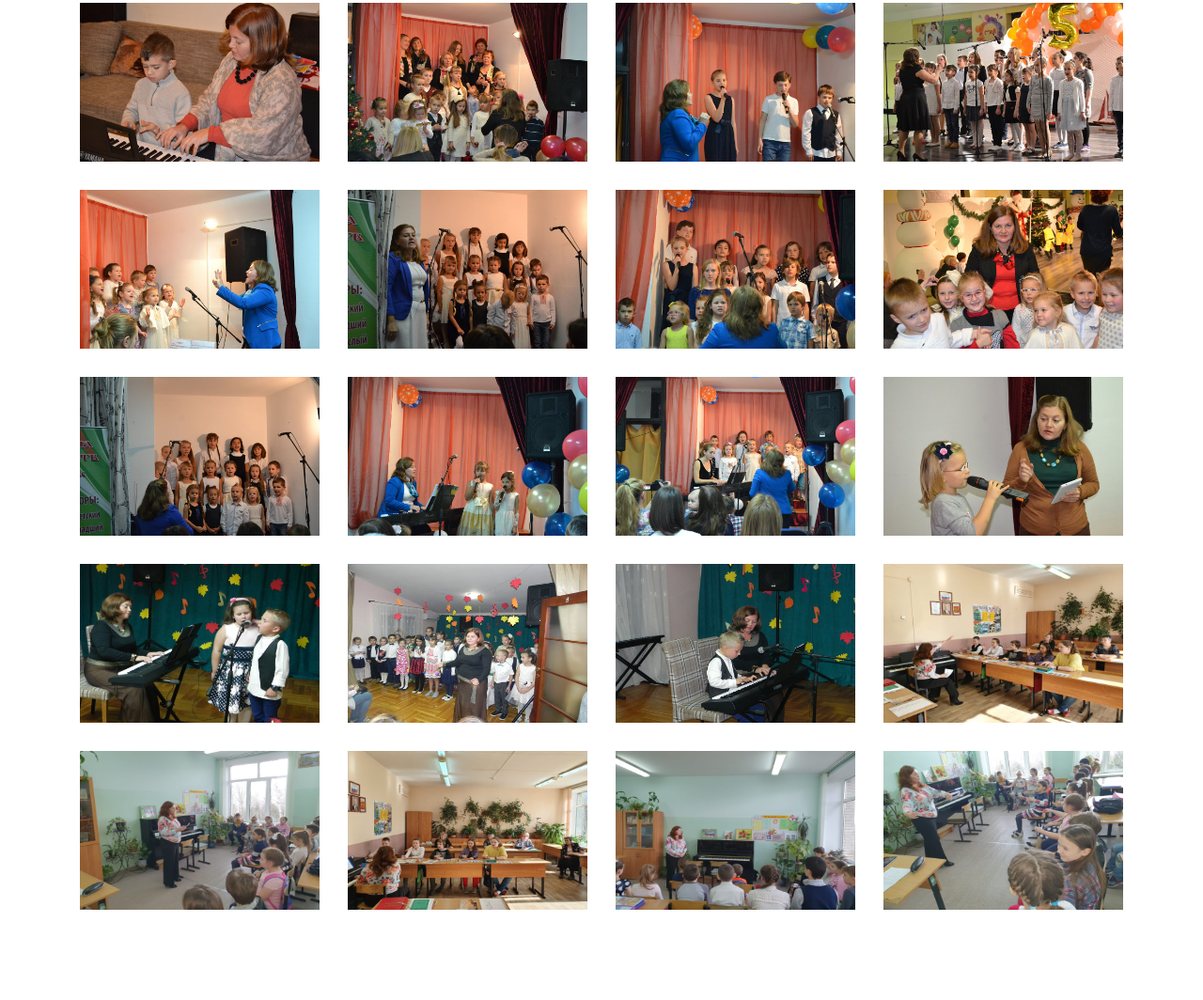
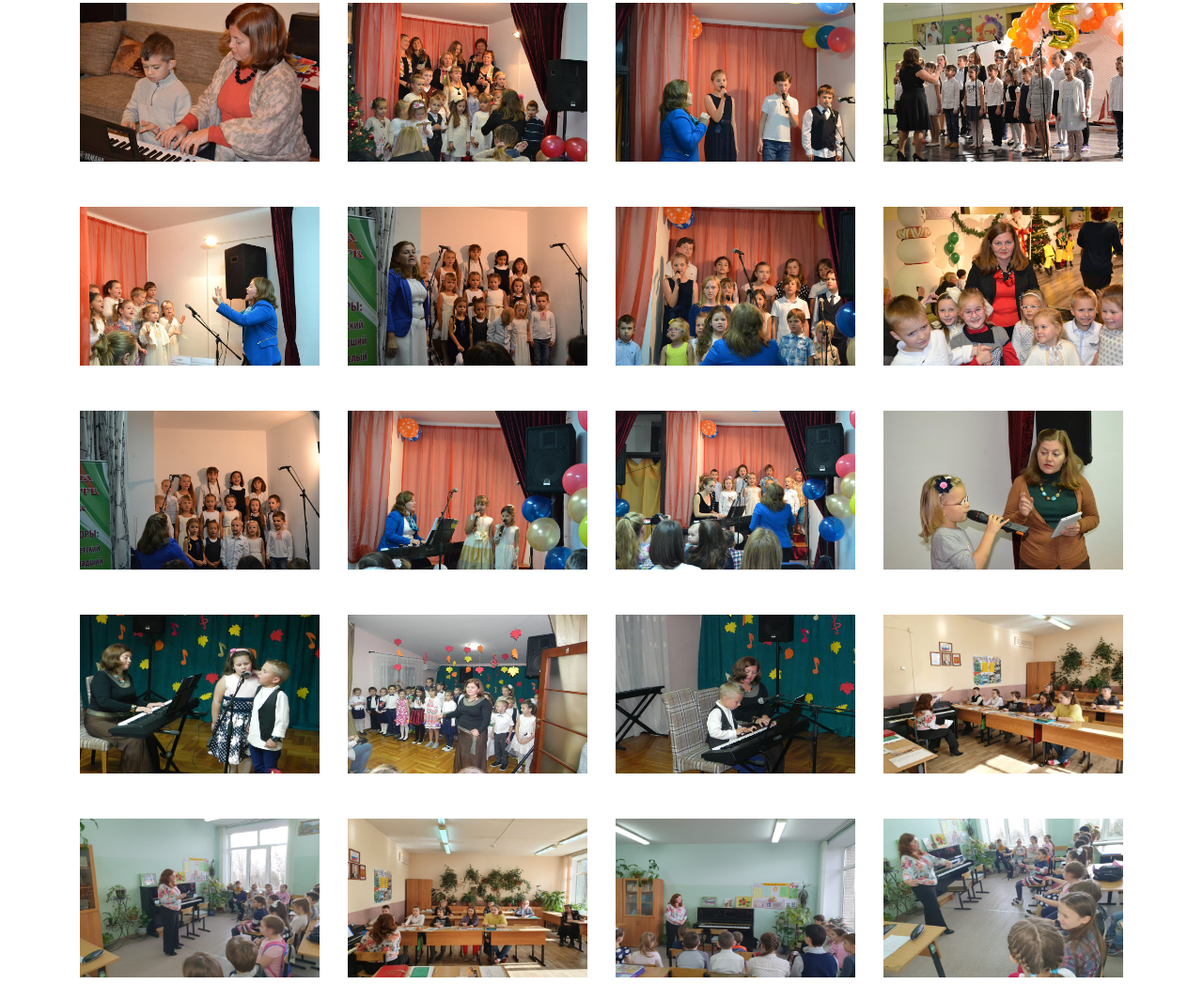
Before and after one commit to GribovskiiProjects/sedlak-home-site, a plain HTML site: page photostatoana.html in a window 1280 px wide. Shown: the part 253-1317 px from the top of the page at 94% size. Before the commit the page ends 1271 px from the top, so only its background shows below. Drawn offline with nearby package versions, Linux system fonts and the light colour scheme.

Commit message:
fix photoalbum

```diff
--- a/photostatoana.html
+++ b/photostatoana.html
@@ -18,13 +18,13 @@
     <div>
       <div class="container-fluid" style="overflow-y: hidden;">
         <div class="header row">
-          <div class="col-md-3 col-10 py-3 py-md-4 px-3 px-md-5 text-right">
+          <div class="col-md-3 col-12 py-3 py-md-4 px-3 px-md-5 text-right pb-5">
               <h5 class="text-muted">
                 Дирижер хора, преподаватель сольфеджио и музыкальной литературы
               </h5>
               <h>
           </div>
-          <div class="col pr-0">
+          <div class="col pr-0 d-none d-md-block">
             <div class="header-image"></div>
           </div>
         </div>
@@ -40,111 +40,111 @@
         </div>
       </div>
       <div class="container" style="margin-top: 5em;" >
-        <div class="row">
-          <div class="col">
+        <div class="row mb-4">
+          <div class="col-6 col-md-3 mb-4 pb-md-0">
             <div class="card hoverable-card" target="gallery-modal" gallery-id="0">
               <img src="/images/e76f3fd1-8b57-474e-b5ae-366b6e052f2b.jpeg" height="169px" alt="Фото">
             </div>
           </div>
-          <div class="col">
+          <div class="col-6 col-md-3">
             <div class="card hoverable-card" target="gallery-modal" gallery-id="1">
               <img src="/images/01f0b9d8-f140-468e-824d-c1e934ced172.jpeg" height="169px" alt="Фото">
             </div>
           </div>
-          <div class="col">
+          <div class="col-6 col-md-3">
             <div class="card hoverable-card" target="gallery-modal" gallery-id="2">
               <img src="/images/3b8c09a6-b1e6-406c-9926-fee55b836344.jpeg" height="169px" alt="Фото">
             </div>
           </div>
-          <div class="col">
+          <div class="col-6 col-md-3">
             <div class="card hoverable-card" target="gallery-modal" gallery-id="3">
               <img src="/images/f18b7f73-8470-4dcd-8328-d87cf3667bcf.jpeg" height="169px" alt="Фото">
             </div>
           </div>
         </div>
-        <div class="row" style="margin-top:30px;">
-          <div class="col">
+        <div class="row mb-4">
+          <div class="col-6 col-md-3 mb-4 pb-md-0">
             <div class="card hoverable-card" target="gallery-modal" gallery-id="4">
               <img src="/images/49b29d1d-463d-4d81-ac5e-13b40364ffad.jpeg" height="169px" alt="Фото">
             </div>
           </div>
-          <div class="col">
+          <div class="col-6 col-md-3">
             <div class="card hoverable-card" target="gallery-modal" gallery-id="5">
               <img src="/images/55b8a225-29a8-4a0b-91e5-fde74269de3f.jpeg" height="169px" alt="Фото">
             </div>
           </div>
-          <div class="col">
+          <div class="col-6 col-md-3">
             <div class="card hoverable-card" target="gallery-modal" gallery-id="6">
               <img src="/images/b25079b3-8c49-4477-93f0-3f161213e2ca.jpeg" height="169px" alt="Фото">
             </div>
           </div>
-          <div class="col">
+          <div class="col-6 col-md-3">
             <div class="card hoverable-card" target="gallery-modal" gallery-id="7">
               <img src="/images/bc590849-1060-497f-9495-5c4204513b1e.jpeg" height="169px" alt="Фото">
             </div>
           </div>
         </div>
-        <div class="row" style="margin-top:30px;">
-          <div class="col">
+        <div class="row mb-4">
+          <div class="col-6 col-md-3 mb-4 pb-md-0">
             <div class="card hoverable-card" target="gallery-modal" gallery-id="8">
               <img src="/images/fb71613a-06b1-4e33-a582-2b45fca0618d.jpeg" height="169px" alt="Фото">
             </div>
           </div>
-          <div class="col">
+          <div class="col-6 col-md-3">
             <div class="card hoverable-card" target="gallery-modal" gallery-id="9">
               <img src="/images/db301a81-7f6c-4d7b-b6ea-c4ef10b86766.jpeg" height="169px" alt="Фото">
             </div>
           </div>
-          <div class="col">
+          <div class="col-6 col-md-3">
             <div class="card hoverable-card" target="gallery-modal" gallery-id="10">
               <img src="/images/cc23e875-0c37-4df1-bee7-bef3b7678197.jpeg" height="169px" alt="Фото">
             </div>
           </div>
-          <div class="col">
+          <div class="col-6 col-md-3">
             <div class="card hoverable-card" target="gallery-modal" gallery-id="11">
               <img src="/images/d3ab0fd3-6433-4819-8255-20ef0abf4680.jpeg" height="169px" alt="Фото">
             </div>
           </div>
         </div>
-        <div class="row" style="margin-top:30px;">
-          <div class="col">
+        <div class="row mb-4">
+          <div class="col-6 col-md-3 mb-4 pb-md-0">
             <div class="card hoverable-card" target="gallery-modal" gallery-id="12">
               <img src="/images/202d3e70-0848-4683-b306-b998e114d408.jpeg" height="169px" alt="Фото">
             </div>
           </div>
-          <div class="col">
+          <div class="col-6 col-md-3">
             <div class="card hoverable-card" target="gallery-modal" gallery-id="13">
               <img src="/images/a5079f67-9147-44e5-a27e-e4ad0034c3cf.jpeg" height="169px" alt="Фото">
             </div>
           </div>
-          <div class="col">
+          <div class="col-6 col-md-3">
             <div class="card hoverable-card" target="gallery-modal" gallery-id="14">
               <img src="/images/a39bbd70-2376-4bd4-8477-45539180b023.jpeg" height="169px" alt="Фото">
             </div>
           </div>
-          <div class="col">
+          <div class="col-6 col-md-3">
             <div class="card hoverable-card" target="gallery-modal" gallery-id="15">
               <img src="/images/0724dc1b-1272-4506-9fae-b2f0ba1bf380.jpeg" height="169px" alt="Фото">
             </div>
           </div>
         </div>
-        <div class="row" style="margin-top:30px; margin-bottom: 50px;">
-          <div class="col">
+        <div class="row">
+          <div class="col-6 col-md-3 mb-4 pb-md-0">
             <div class="card hoverable-card" target="gallery-modal" gallery-id="16">
               <img src="/images/07326639-b97d-4a0f-8189-41e5f03f9df3.jpeg" height="169px" alt="Фото">
             </div>
           </div>
-          <div class="col">
+          <div class="col-6 col-md-3">
             <div class="card hoverable-card" target="gallery-modal" gallery-id="17">
               <img src="/images/0d1678ce-4c5d-4c7c-84ae-d8166c239d63 — копия.jpeg" height="169px" alt="Фото">
             </div>
           </div>
-          <div class="col">
+          <div class="col-6 col-md-3">
             <div class="card hoverable-card" target="gallery-modal" gallery-id="18">
               <img src="/images/6ac564fc-e193-4d85-9164-fbf27d03aa7e.jpeg" height="169px" alt="Фото">
             </div>
           </div>
-          <div class="col">
+          <div class="col-6 col-md-3">
             <div class="card hoverable-card" target="gallery-modal" gallery-id="19">
               <img src="/images/763ac2af-ad0e-4f80-8fc4-36377aa268de.jpeg" height="169px" alt="Фото">
             </div>
```
